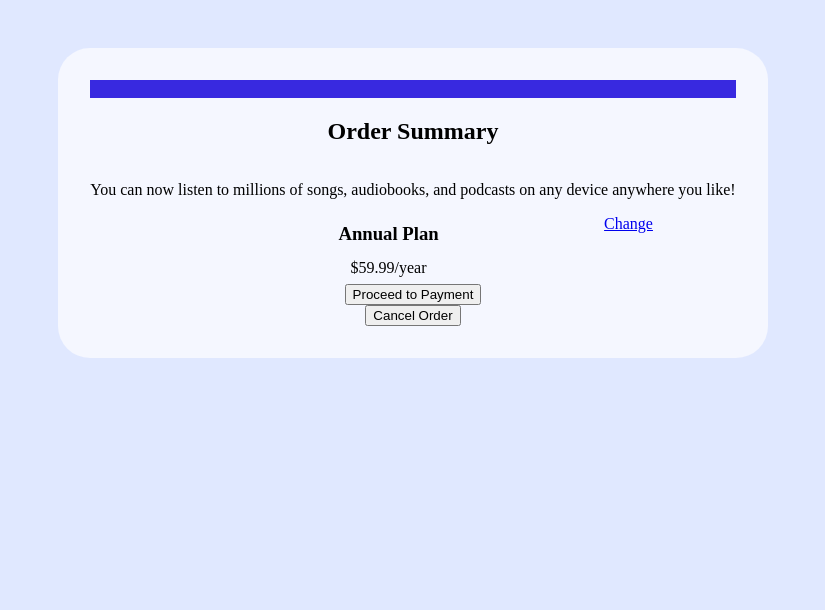
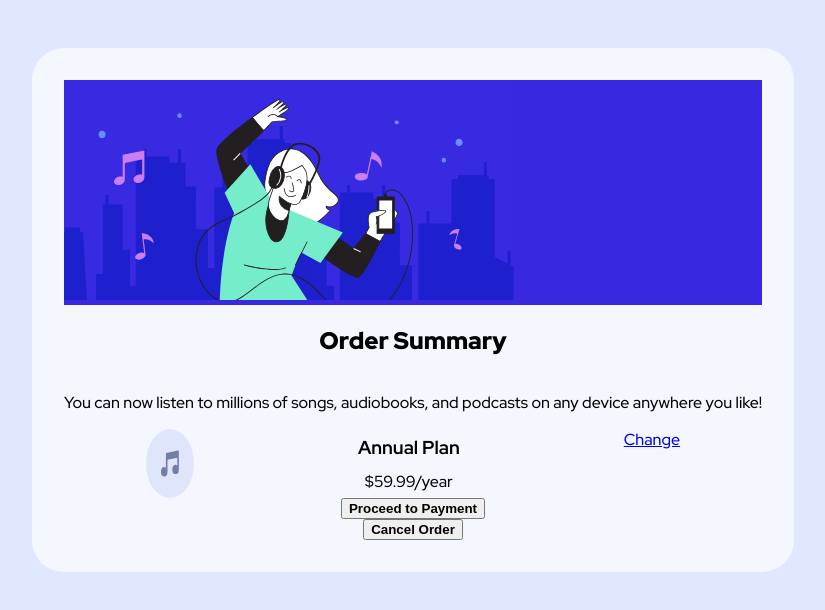
Before and after one commit to dekitsuneco/order-summary-card-component, a website: page index.html in a window 1280 px wide. Shown: the whole page, without its empty margins (227-1052 px from the left). Drawn offline with Linux system fonts and the light colour scheme.

Commit message:
Write font styles and correct some styles for a better look

```diff
--- a/index.html
+++ b/index.html
@@ -31,7 +31,7 @@
 
     <div class="card">
       <div class="card-img">
-        <img src="" alt="">
+        <img src="./images/illustration-hero.svg" alt="Young man listens to music via headphones">
       </div>
       <div class="card-body">
         <div class="card-content">
@@ -44,7 +44,7 @@
         </div>
 
         <div class="card-subscription">
-          <img src="" alt="" class="card-subscription-icon">
+          <img src="./images/icon-music.svg" alt="A beam note" class="card-subscription-icon">
           <div class="card-subscription-plan">
             <h3 class="card-subscription-plan-header">Annual Plan</h3>
             <p class="card-subscription-plan-description">$59.99/year</p>
--- a/style.css
+++ b/style.css
@@ -1,3 +1,5 @@
+@import url('https://fonts.googleapis.com/css2?family=Outfit:wght@300;400;600&family=Red+Hat+Display:wght@500;700;900&display=swap');
+
 /** | Main **/
 body {
   background: hsl(225, 100%, 94%);
@@ -43,6 +45,9 @@ body {
   border-radius: 2rem;
 
   padding: 2rem;
+  font-family: 'Outfit', sans-serif;
+  font-family: 'Red Hat Display', sans-serif;
+  font-weight: 500;
 }
 
   /** || Image **/
@@ -68,7 +73,7 @@ body {
       align-items: center;
     }
       .card-content-header {
-
+        font-weight: 900;
       }
       .card-content-description {
 
@@ -76,6 +81,7 @@ body {
 
     /** || Subscription **/
     .card-subscription {
+      background:   hsl(225, 100%, 98%);
       width: 100%;
 
       display: flex;
@@ -94,7 +100,7 @@ body {
         line-height: 0;
       }
         .card-subscription-plan-header {
-
+          font-weight: 700;
         }
         .card-subscription-plan-description {
 
@@ -106,10 +112,14 @@ body {
     /** || Payment **/
     .card-payment {
       display: block;
+
+      font-weight: 900;
     }
     /** || Cancel **/
     .card-cancel {
       display: block;
+
+      font-weight: 900;
     }
 
 
```
